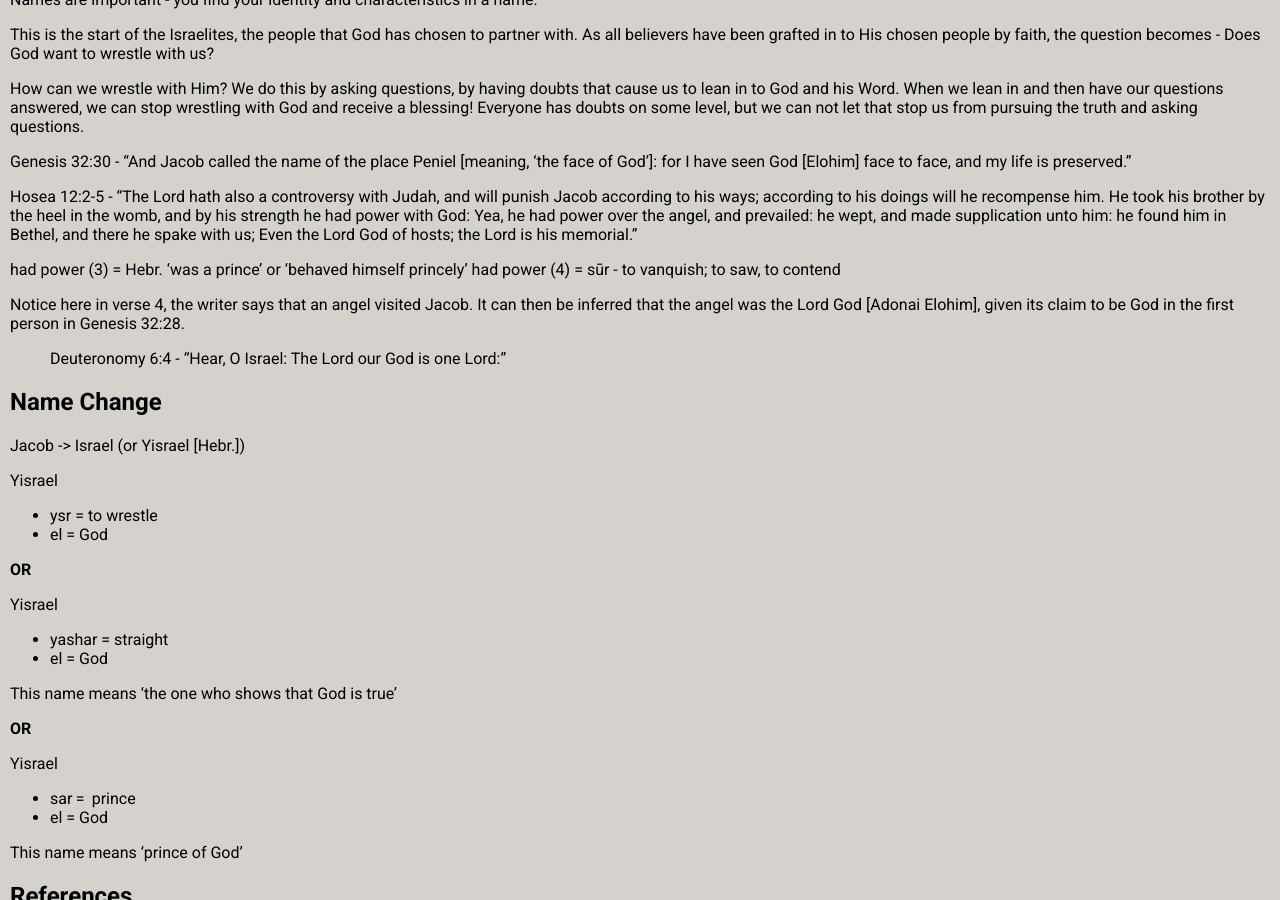
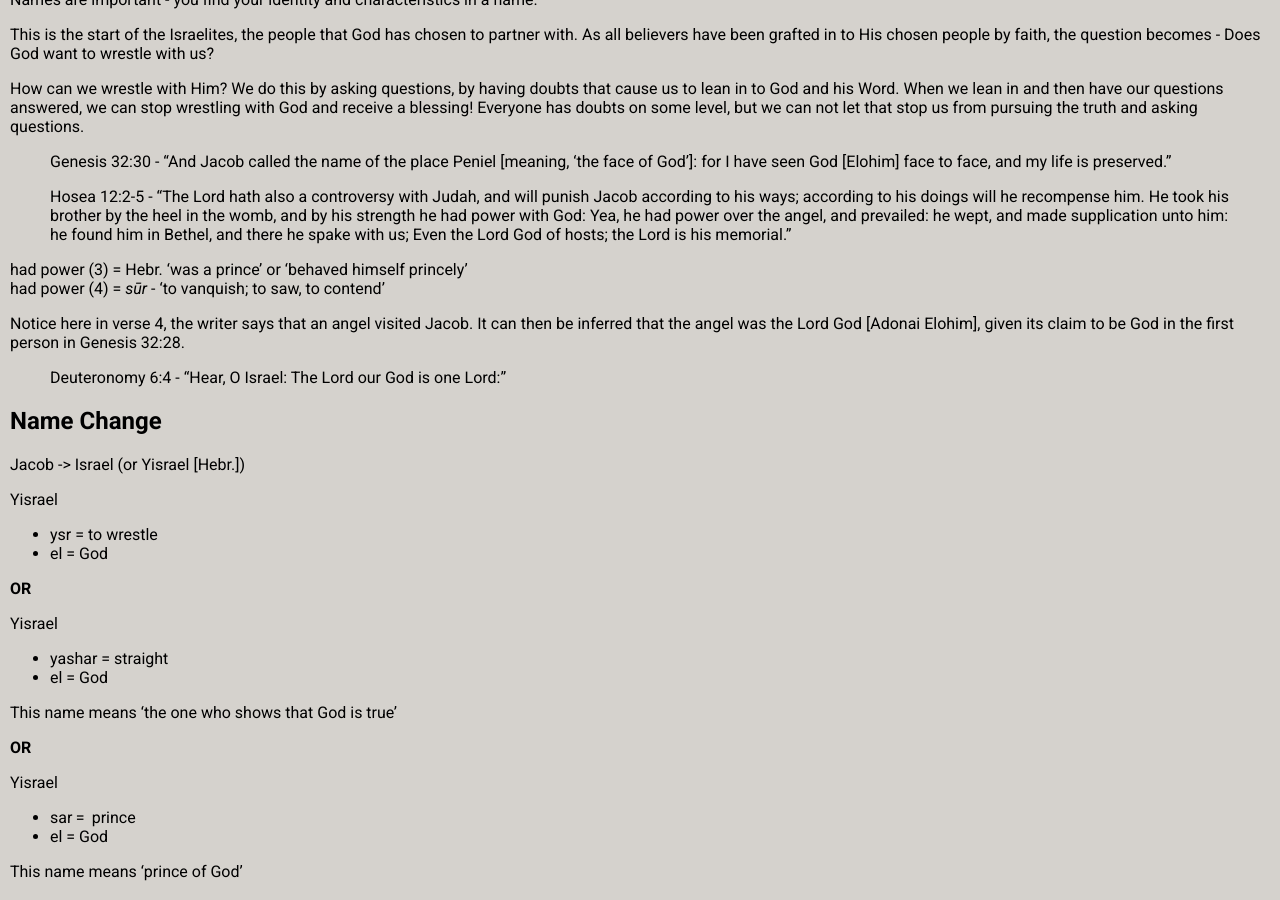
Before and after one commit to Francis-McKee/francis-mckee.github.io, a Jekyll site: the page built from _posts/theology/2026-01-25-genesis-32.md, in a window 1280 px wide and 900 px high, scrolled down 401 px. Built offline with Jekyll 4.4.1, drawn with Linux system fonts in a browser that asks for light colours; nearby versions of some CDN libraries; comment, search, counter and statistics services are not loaded.

```diff
--- a/_posts/theology/2026-01-25-genesis-32.md
+++ b/_posts/theology/2026-01-25-genesis-32.md
@@ -21,12 +21,12 @@ This is the start of the Israelites, the people that God has chosen to partner w
 
 How can we wrestle with Him? We do this by asking questions, by having doubts that cause us to lean in to God and his Word. When we lean in and then have our questions answered, we can stop wrestling with God and receive a blessing! Everyone has doubts on some level, but we can not let that stop us from pursuing the truth and asking questions.
 
-Genesis 32:30 - "And Jacob called the name of the place Peniel [meaning, 'the face of God']: for I have seen God [Elohim] face to face, and my life is preserved."
+> Genesis 32:30 - "And Jacob called the name of the place Peniel [meaning, 'the face of God']: for I have seen God [Elohim] face to face, and my life is preserved."
 
- Hosea 12:2-5 - "The Lord hath also a controversy with Judah, and will punish Jacob according to his ways; according to his doings will he recompense him. He took his brother by the heel in the womb, and by his strength he had power with God: Yea, he had power over the angel, and prevailed: he wept, and made supplication unto him: he found him in Bethel, and there he spake with us; Even the Lord God of hosts; the Lord is his memorial."
+> Hosea 12:2-5 - "The Lord hath also a controversy with Judah, and will punish Jacob according to his ways; according to his doings will he recompense him. He took his brother by the heel in the womb, and by his strength he had power with God: Yea, he had power over the angel, and prevailed: he wept, and made supplication unto him: he found him in Bethel, and there he spake with us; Even the Lord God of hosts; the Lord is his memorial."
 
 had power (3) = Hebr. 'was a prince' or 'behaved himself princely'
-had power (4) = sūr - to vanquish; to saw, to contend
+had power (4) = *sūr* - 'to vanquish; to saw, to contend'
 
 Notice here in verse 4, the writer says that an angel visited Jacob. It can then be inferred that the angel was the Lord God [Adonai Elohim], given its claim to be God in the first person in Genesis 32:28.
 
```
